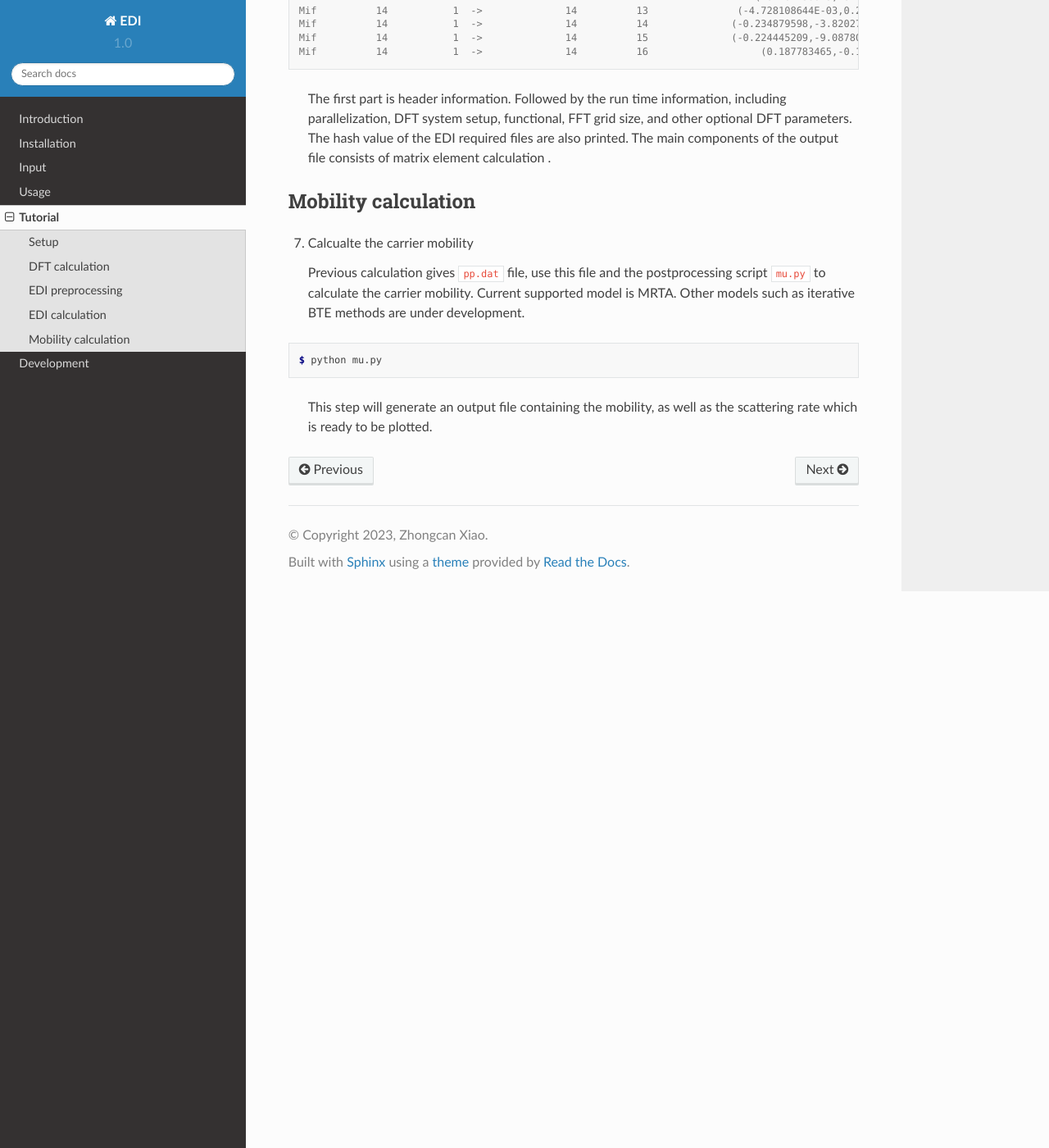
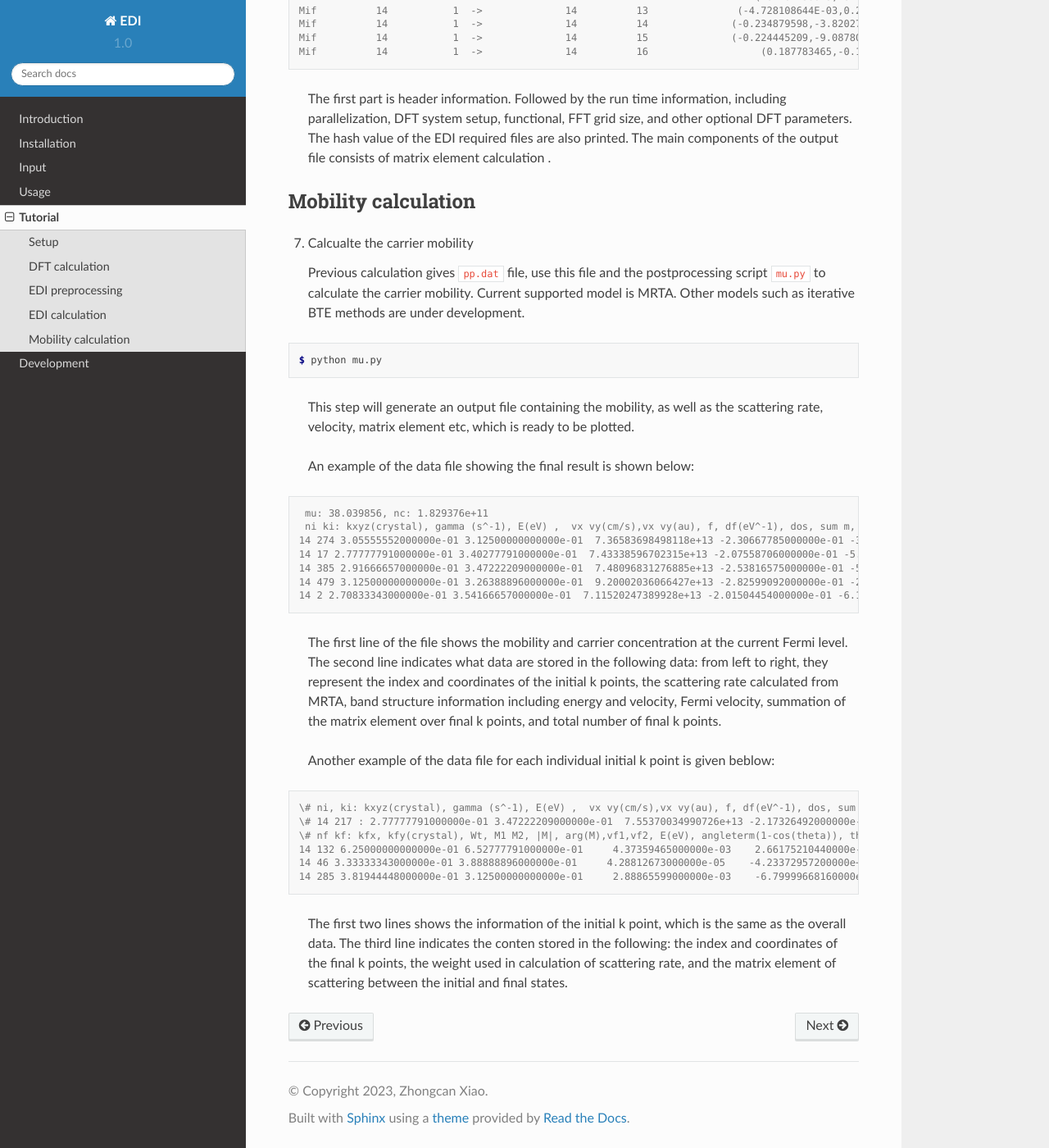
Before and after one commit to yuanyue-liu-group/EDI, a Sphinx documentation site: the page built from docs/source/Tutorial.rst, in a window 1280 px wide and 1400 px high, scrolled down 3434 px. Shown: the whole window at 82% size. Built offline with Sphinx 7.4.7 and the Read the Docs theme 2.0.0, drawn with Linux system fonts in a browser that asks for light colours.

Commit message:
data file

```diff
--- a/docs/source/Tutorial.rst
+++ b/docs/source/Tutorial.rst
@@ -211,4 +211,39 @@ Mobility calculation
 ..
 
 
-   This step will generate an output file containing the mobility, as well as the scattering rate which is ready to be plotted.
+   This step will generate an output file containing the mobility, as well as the scattering rate, velocity, matrix element etc, which is ready to be plotted.
+
+   An example of the data file showing the final result is shown below:
+
+.. code-block:: console
+
+     mu: 38.039856, nc: 1.829376e+11
+     ni ki: kxyz(crystal), gamma (s^-1), E(eV) ,  vx vy(cm/s),vx vy(au), f, df(eV^-1), dos, sum m, sum m*angleterm,   Nkf
+    14 274 3.05555552000000e-01 3.12500000000000e-01  7.36583698498118e+13 -2.30667785000000e-01 -3.76223686598431e+06 -5.62481368991860e+06 -8.84246469000000e-01 -1.32201183000000e+00  8.89812147616810e-03   3.44490035561073e-01  1.21347127229965e+00     9.21033388684503e+03   8.35614505146145e+03   350  5.73365571094954e-01
+    14 17 2.77777791000000e-01 3.40277791000000e-01  7.43338596702315e+13 -2.07558706000000e-01 -5.70217550230501e+06 -3.12028566625926e+06 -1.34019434000000e+00 -7.33367324000000e-01  3.62714556241616e-03   1.41171460058016e-01  1.26777099679015e+00     9.92550586468186e+03   8.52836643272525e+03   407  6.71131911250348e-01
+    14 385 2.91666657000000e-01 3.47222209000000e-01  7.48096831276885e+13 -2.53816575000000e-01 -5.32297846410817e+06 -1.22312930764192e+06 -1.25107086000000e+00 -2.87474662000000e-01  2.16952573261703e-02   8.29084888114122e-01  1.16154924399571e+00     8.01721768830764e+03   7.40936120862637e+03   299  5.47680126140007e-01
+    14 479 3.12500000000000e-01 3.26388896000000e-01  9.20002036066427e+13 -2.82599092000000e-01 -2.63754005336711e+06 -2.71704457723223e+06 -6.19906604000000e-01 -6.38592720000000e-01  6.38995500741894e-02   2.33657803025412e+00  1.08348767520257e+00     6.80040648561869e+03   6.55335519504726e+03   215  5.58218390563172e-01
+    14 2 2.70833343000000e-01 3.54166657000000e-01  7.11520247389928e+13 -2.01504454000000e-01 -6.19011619258427e+06 -1.57203385516821e+06 -1.45487607000000e+00 -3.69478434000000e-01  2.86542298264522e-03   1.11609856788115e-01  1.28053214666691e+00     1.01619076182392e+04   8.47963673539922e+03   419  6.79864609646184e-01
+
+..
+
+
+   The first line of the file shows the mobility and carrier concentration at the current Fermi level.
+   The second line indicates what data are stored in the following data: from left to right, they represent the index and coordinates of the initial k points, the scattering rate calculated from MRTA, band structure information including energy and velocity, Fermi velocity, summation of the matrix element over final k points, and total number of final k points.
+
+   Another example of the data file for each individual initial k point is given beblow:
+
+
+.. code-block:: console
+
+    \# ni, ki: kxyz(crystal), gamma (s^-1), E(eV) ,  vx vy(cm/s),vx vy(au), f, df(eV^-1), dos, sum m, sum m*angleterm,   Nkf
+    \# 14 217 : 2.77777791000000e-01 3.47222209000000e-01  7.55370034990726e+13 -2.17326492000000e-01 -5.75554761388175e+06 -2.12220390635853e+06 -1.35273850000000e+00 -4.98786062000000e-01  5.30323243605497e-03   2.06058912569693e-01  1.24619904485609e+00     9.53615703575223e+03   8.25602260716569e+03   383
+    \# nf kf: kfx, kfy(crystal), Wt, M1 M2, |M|, arg(M),vf1,vf2, E(eV), angleterm(1-cos(theta)), thetai, thetaf
+    14 132 6.25000000000000e-01 6.52777791000000e-01     4.37359465000000e-03    2.66175210440000e-02 -2.35831102736000e-01  2.37328467412162e-01 -1.45840508330738e+00     -1.23103797000000e+00 -1.03775382000000e+00     -2.09001586000000e-01   5.96553526372161e-02 3.49484899460205e+00  3.84200342668222e+00
+    14 46 3.33333343000000e-01 3.88888896000000e-01     4.28812673000000e-05    -4.23372957200000e+00 8.69354682240000e+00  9.66965472196854e+00 2.02398737565657e+00     -1.61909744000000e-01 1.62098110000000e+00     -1.94189295000000e-01   1.25098994182196e+00 3.49484899460205e+00  1.67034986998397e+00
+    14 285 3.81944448000000e-01 3.12500000000000e-01     2.88865599000000e-03    -6.79999668160000e-02 8.10520752576000e-04  6.80047971165818e-02 3.12967378936845e+00     1.58664262000000e+00 1.04926139000000e-01     -2.30619013000000e-01   1.95903465875036e+00 3.49484899460205e+00  6.60347705282734e-02
+
+..
+
+   The first two lines shows the information of the initial k point, which is the same as the overall data.
+   The third line indicates the conten stored in the following: the index and coordinates of the final k points, the weight used in calculation of scattering rate, and the matrix element of scattering between the initial and final states.
```
